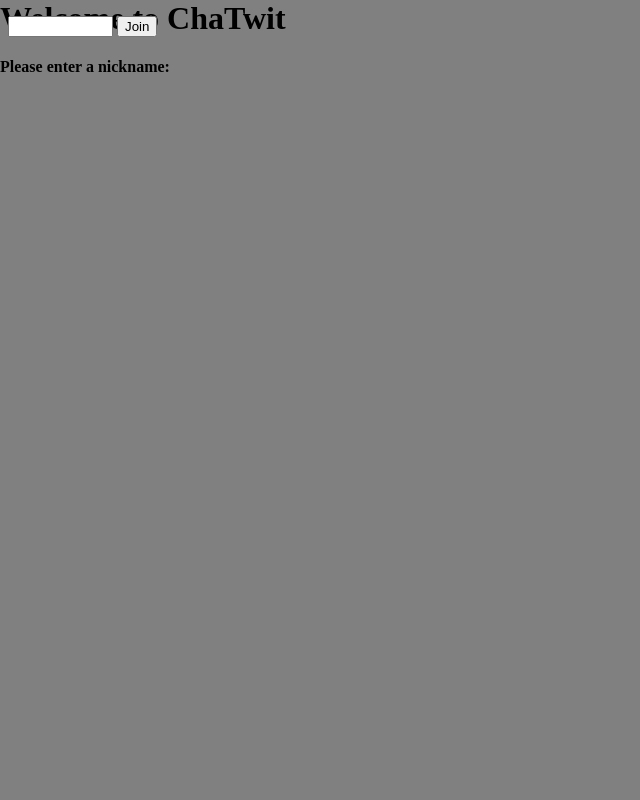
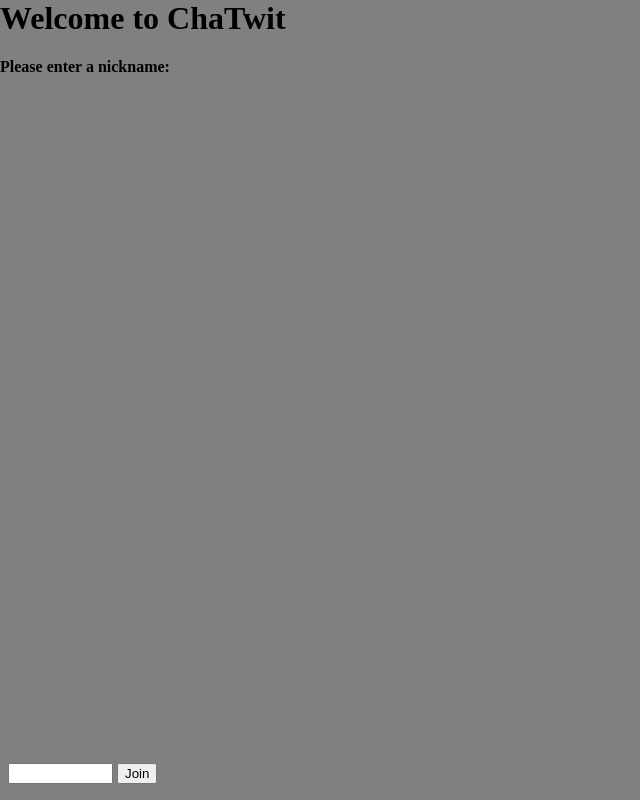
Before and after one commit to andreapavoni/chatwit, a plain HTML site: page views/index.html in a window 1280 px wide. Shown: the whole page, without its empty margins (0-640 px from the left). Drawn offline with Linux system fonts and the light colour scheme.

Commit message:
fix css layout

```diff
--- a/static/css/style.css
+++ b/static/css/style.css
@@ -25,9 +25,10 @@ body {
 
 #form {
   padding: 0 0.5em 0 0.5em;
-  margin: 0 auto;
+  margin: 0;
   position: absolute;
-  top: 1em;
+  bottom: 1em;
+  left: 0px;
   width: 100%;
   overflow: hidden;
 }
```
